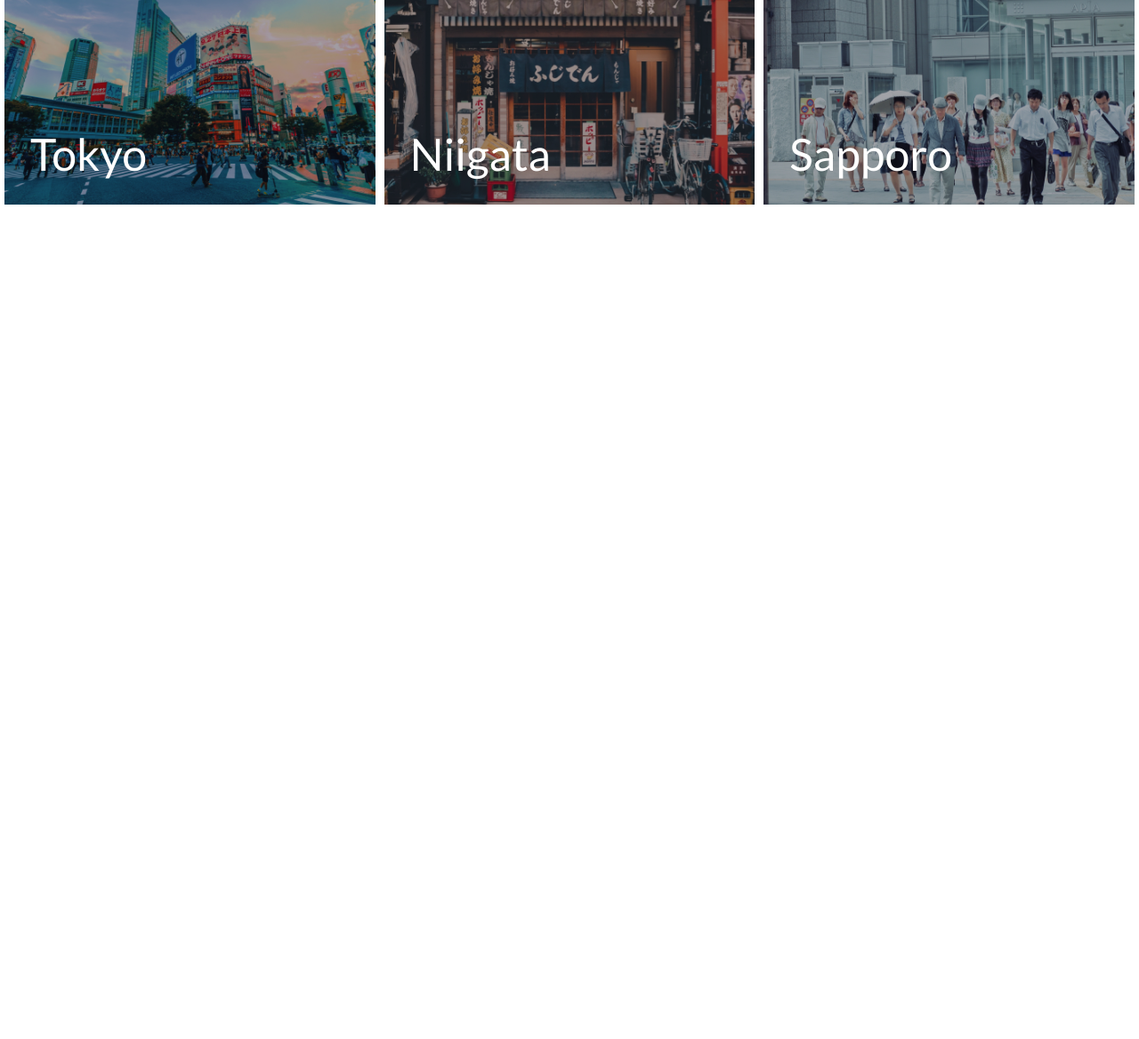
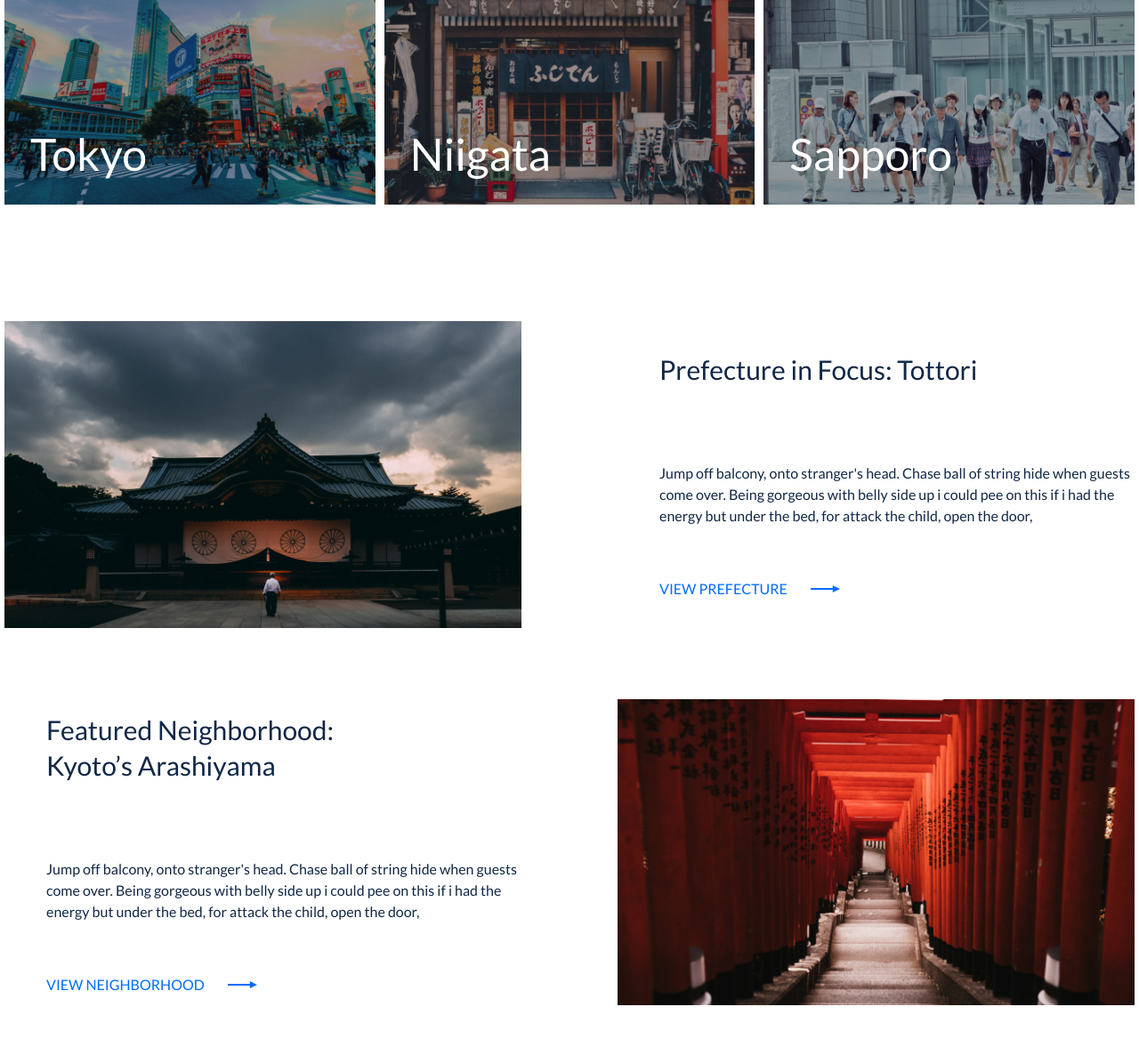
Before and after one commit to mikejusi/odigo-landing, a plain HTML site: page index.html in a window 1280 px wide. Shown: the part 2062-3230 px from the top of the page at 89% size. Before the commit the page ends 2292 px from the top, so only its background shows below. Drawn offline with nearby package versions, Linux system fonts and the light colour scheme.

Commit message:
tours section create

```diff
--- a/assets/css/style.css
+++ b/assets/css/style.css
@@ -376,6 +376,56 @@ fieldset{
 
 /* Trip style end */
 
+/* Tours style start */
+
+.tours{
+    margin-top: 131px;
+    margin-bottom: 139px;
+}
+
+.tour__card{
+    display: grid;
+    grid-template-columns: repeat(2, 1fr);
+    grid-gap: 0 108px;
+    align-items: center;
+    margin-bottom: 77px;
+}
+
+.tour__info{
+    padding-left: 47px;
+}
+
+.tour__title{
+    max-width: 375px;
+    margin-bottom: 85px;
+    font-weight: 500;
+    font-size: 30px;
+    line-height: 40px;
+}
+
+.tour__desc{
+    margin-bottom: 58px;
+    font-size: 16px;
+    line-height: 24px;
+}
+
+.more__info__tour{
+    color: #006DFE;
+    text-decoration: none;
+    font-weight: 400;
+    font-size: 16px;
+    line-height: 24px;
+    padding-right: 59px;
+    background: url(../img/Shape.svg) no-repeat right center;
+}
+
+.more__info__tour:hover, .more__info__tour:focus{
+    transition: 0.2s all;
+    background: url(../img/Shape.svg) no-repeat 95% center;
+}
+
+/* Tours style end */
+
 footer{
     background-color: #0E1D28;
 }
--- a/index.html
+++ b/index.html
@@ -167,6 +167,46 @@
                     </div>
                 </div>
             </section>
+
+            <section class="tours">
+                <div class="container">
+
+                    <div class="tour__card">
+                        <div class="tour__pic">
+                            <img src="assets/img/tour__2.jpg" alt="" class="tour__img">
+                        </div>
+                        <div class="tour__info">
+                            <h3 class="tour__title">
+                                Prefecture in Focus: Tottori
+                            </h3>
+                            <p class="tour__desc">
+                                Jump off balcony, onto stranger's head. Chase ball of string hide when guests come over. Being gorgeous with belly side up i could pee on this if i had the energy but under the bed, for attack the child, open the door,
+                            </p>
+                            <a href="" class="more__info__tour">
+                                VIEW PREFECTURE
+                            </a>
+                        </div>
+                    </div>
+
+
+                    <div class="tour__card">
+                        <div class="tour__info">
+                            <h3 class="tour__title">
+                                Featured Neighborhood: Kyoto’s Arashiyama
+                            </h3>
+                            <p class="tour__desc">
+                                Jump off balcony, onto stranger's head. Chase ball of string hide when guests come over. Being gorgeous with belly side up i could pee on this if i had the energy but under the bed, for attack the child, open the door,                             </p>
+                            <a href="" class="more__info__tour">
+                                VIEW NEIGHBORHOOD
+                            </a>
+                        </div>
+                        <div class="tour__pic">
+                            <img src="assets/img/tour__1.jpg" alt="" class="tour__img">
+                        </div>
+                    </div>
+
+                </div>
+            </section>
         </main>
 
         <footer>
```
Also changed, not shown: assets/img/tour__1.jpg (added), assets/img/tour__2.jpg (added).
